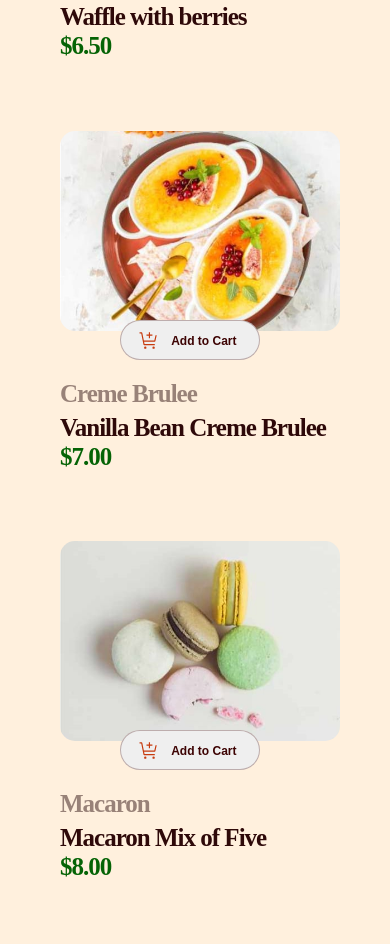
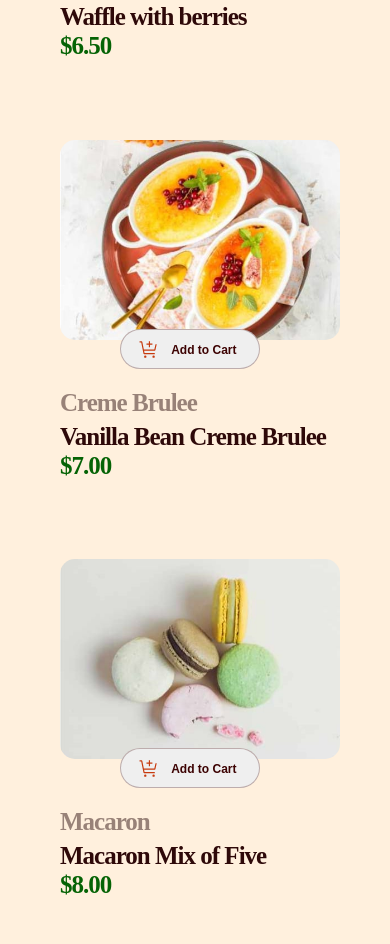
Before and after one commit to akinwale01/Responsive-order-page, a plain HTML site: page index.html in a window 390 px wide. Shown: the part 689-1633 px from the top of the page. Drawn offline with Linux system fonts and the light colour scheme.

Commit message:
Update test2.css

```diff
--- a/test2.css
+++ b/test2.css
@@ -527,7 +527,7 @@ color: #500a0863;
             }
 
             .grid-item{
-                margin-bottom: 1px;
+                margin-bottom: 10px;
             }
 
             /* Center the counterContainer below the cartButton */
```
